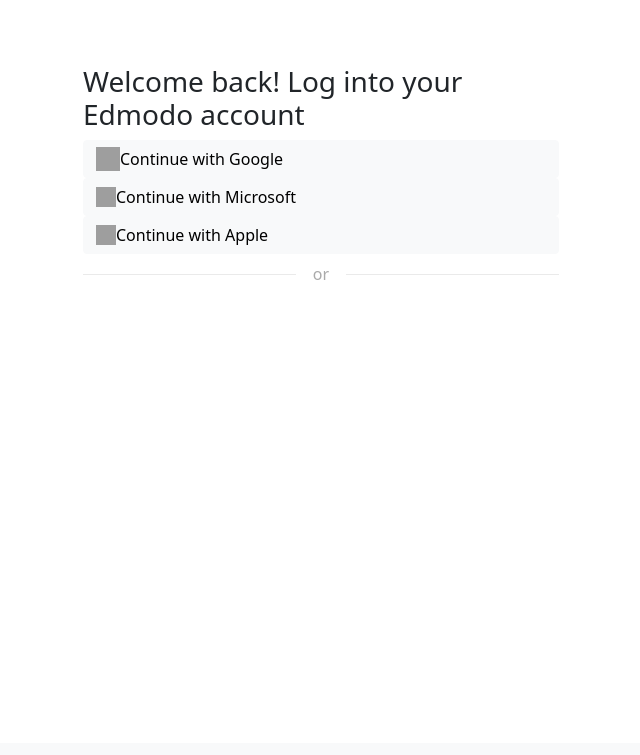
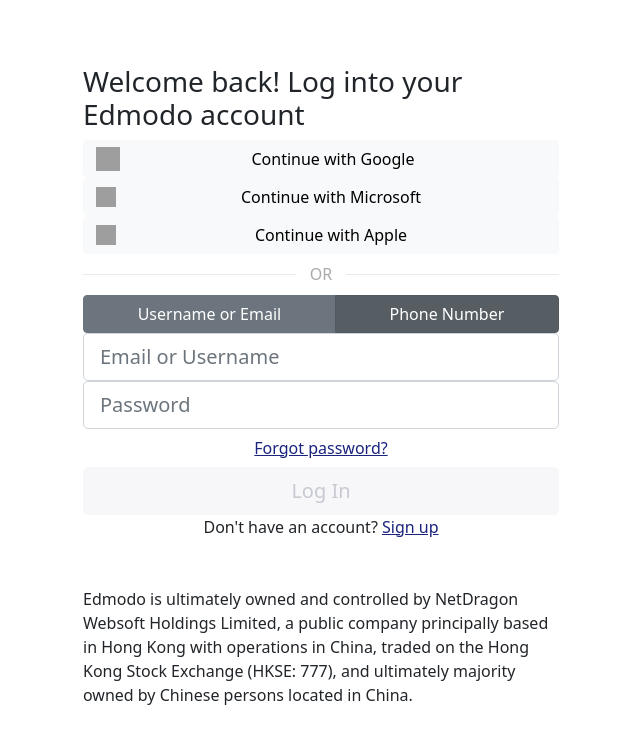
Before and after one commit to VanPhong266/61THNB-NHOM22-CNWEB, a PHP site: page /login.html in a window 1280 px wide. Shown: the part 57-812 px from the top of the page, without its empty margins (319-959 px from the left). Before the commit the page ends 337 px from the top, so only its background shows below. Run offline with PHP 8.4, Linux system fonts and the light colour scheme; grey boxes are pictures that could not be loaded.

Commit message:
hangfake

```diff
--- a/css/style.css
+++ b/css/style.css
@@ -59,3 +59,36 @@
     align-items: center;
     text-align: center;
 }
+.sso-provider-name{
+    display: flex;
+    margin: 0 auto;
+    text-align: justify;
+}
+.btn.btn-primary.disabled, .btn.btn-primary:disabled {
+    border: 1px solid #f4f4f7;
+    background: #f4f4f7;
+    color: #abaeba;
+    cursor: default;
+    width: 100%;
+}
+.btn-group, .btn-group-vertical {
+    position: relative;
+    display: -webkit-inline-flex;
+    display: inline-flex;
+    vertical-align: middle;
+    width: 100%;
+    background: white;
+    color: #abaeba;
+}
+.btn-link {
+    font-weight: 400;
+    color: #1a237e;
+    background-color: initial;
+}
+.btn:not(:disabled):not(.disabled) {
+    cursor: pointer;
+}
+.sign_up{
+    color: #1a237e;
+    background-color: initial;
+}
--- a/login.html
+++ b/login.html
@@ -56,15 +56,45 @@
             </div>
             <div class="col-md-12 ">
                 <div class="login-or">
-                   <hr class="hr-or">
-                   <span class="span-or">or</span>
+                    <hr class="hr-or">
+                    <span class="span-or">OR</span>
                 </div>
-             </div>
+            </div>
+            <!-- phần đăng nhập mới -->
+            <div role="group" class="btn-group">
+                <button type="button" class="qa-test-recovery-username-btn btn btn-secondary">
+                    <span>Username or Email</span>
+                </button>
+                <button type="button" class="qa-test-recovery-phone-btn btn btn-secondary active">
+                    <span>Phone Number</span>
+                </button>
+            </div>
+            <!-- tạo form đăng nhập gồm tên tk  -->
+            <form>
+                <div class="position-relative form-group"><input name="username" placeholder="Email or Username"
+                        type="username" class="qa-test-login-username form-control-lg form-control" value=""></div>
+                <div class="position-relative form-group"><input name="password" placeholder="Password" id="password"
+                        type="password" class="qa-test-login-password form-control-lg form-control" value=""></div>
+                <div class="forgot-password-container text-center"><button type="button"
+                        class="qa-test-forgot-password-btn btn btn-link"><span>Forgot password?</span></button></div>
+                <button id="qa-test-lightbox-login" disabled=""
+                    class="btn btn-primary btn-lg btn-block disabled"><span>Log
+                        In</span></button>
+            </form>
+            <!-- form 2 tạo bằng sđt  -->
+            <div class="signup-container text-center">
+                <span class="qa-test-login-signup-link">Don't have an account?
+                    <a href="" class="sign_up"> Sign up </a>
+                </span>
+            </div>
+            <div class="mt-5">
+                <p>Edmodo is ultimately owned and controlled by NetDragon Websoft Holdings Limited, a public company
+                    principally based in Hong Kong with operations in China, traded on the Hong Kong Stock Exchange
+                    (HKSE: 777), and ultimately majority owned by Chinese persons located in China.</p>
+            </div>
         </div>
+
     </div>
-
-
-
 
     <script src="https://cdn.jsdelivr.net/npm/bootstrap@5.1.3/dist/js/bootstrap.bundle.min.js"
         integrity="sha384-ka7Sk0Gln4gmtz2MlQnikT1wXgYsOg+OMhuP+IlRH9sENBO0LRn5q+8nbTov4+1p"
```
